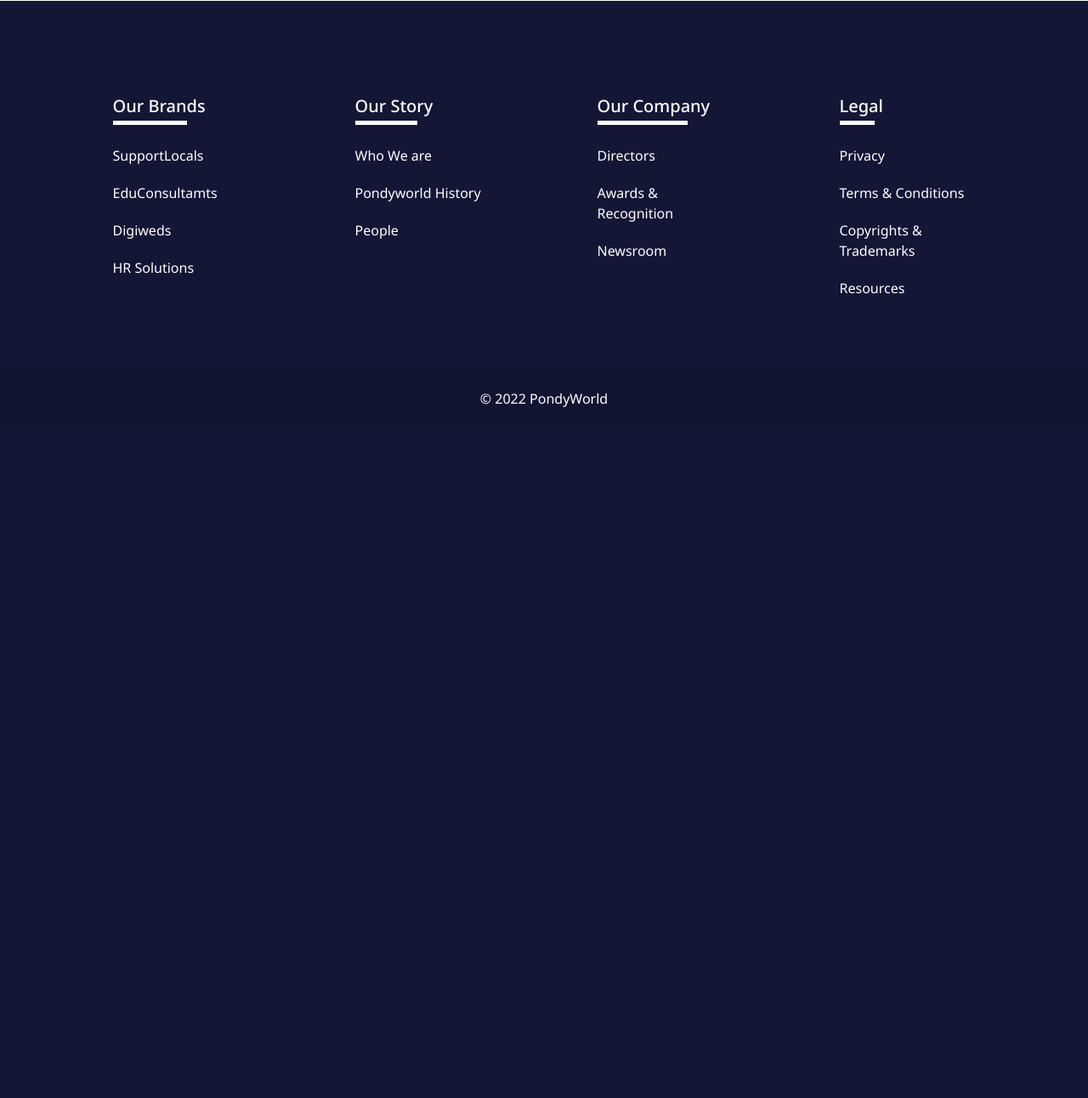
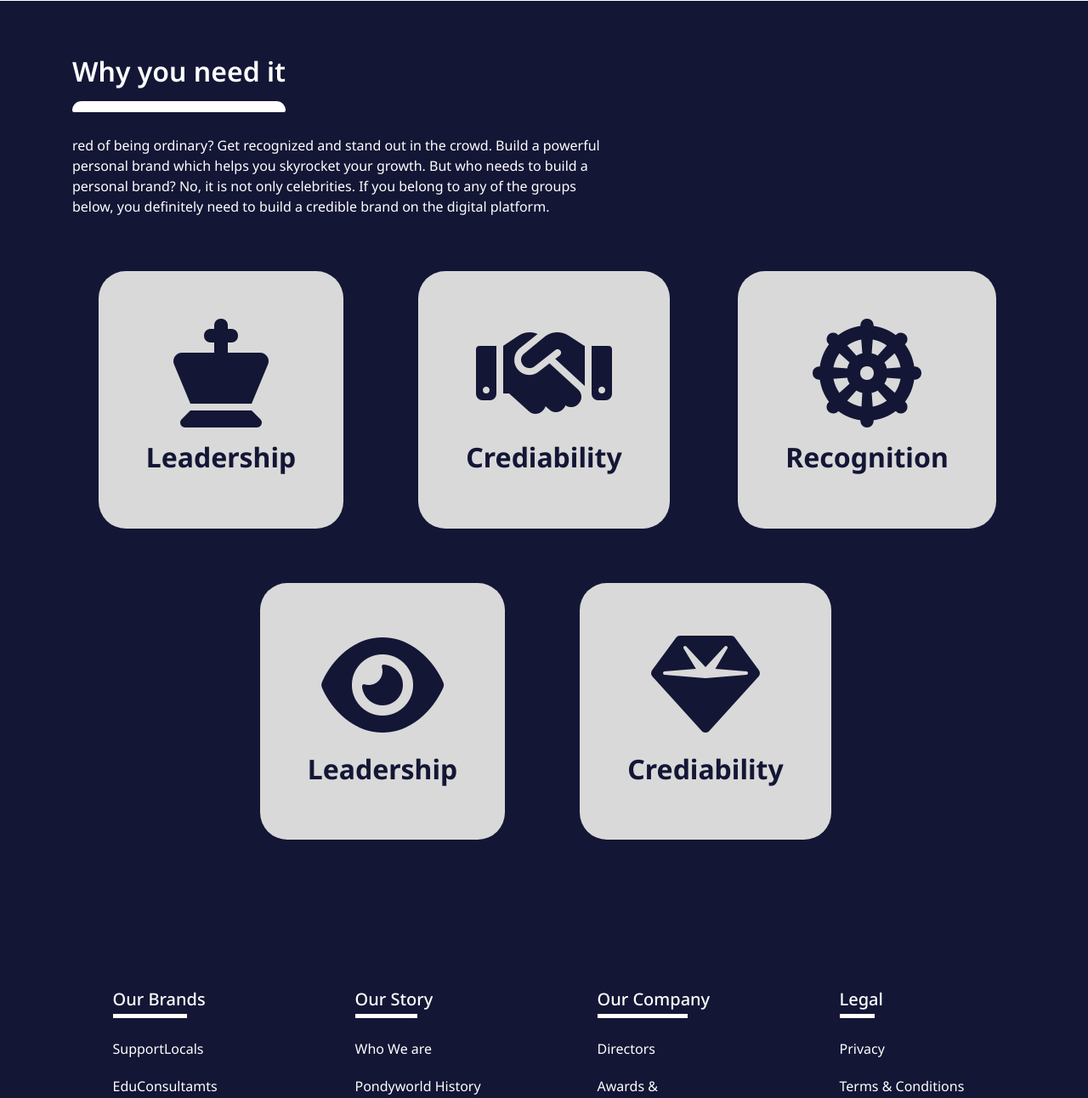
Before and after one commit to App-Web-Team/services-page, a PHP site: page / in a window 1280 px wide. Shown: the part 1896-3188 px from the top of the page at 85% size. Before the commit the page ends 2375 px from the top, so only its background shows below. Run offline with PHP 8.4, Linux system fonts and the light colour scheme; some libraries are stand-ins or nearby versions.

Commit message:
why section added

```diff
--- /dev/null
+++ b/assets/styles/style-why.css
@@ -0,0 +1,59 @@
+#why-section {
+    padding: 4rem 0;
+}
+
+.why-text {
+    color: #fff;
+    font-weight: 600;
+    position: relative;
+    display: inline-block;
+}
+
+.why-text::after {
+    position: absolute;
+    content: "";
+    height: 13px;
+    width: 100%;
+    background: #fff;
+    left: 0;
+    top: 140%;
+    border-radius: 25px 25px 5px 5px;
+}
+
+.why-content {
+    color: #fff;
+    font-weight: 400;
+    margin-top: 3rem;
+}
+
+/* card design */
+
+.card-row {
+    margin-top: 4rem;
+}
+
+.why-col {
+    display: flex;
+    justify-content: center;
+}
+
+.why-box {
+    background-color: #D9D9D9;
+    text-align: center;
+    padding: 3.5rem 3.5rem;
+    border-radius: 2rem;
+}
+
+.why-box i {
+    color: var(--primary-color);
+    font-size: 8rem;
+    display: block;
+}
+
+.why-box h2 {
+    color: var(--primary-color);
+    text-transform: capitalize;
+    font-weight: 700;
+    display: inline-block;
+    margin-top: 1rem;
+}
--- a/index.php
+++ b/index.php
@@ -25,6 +25,7 @@
     <?php
     include "sections/notification-bar.php";
     include "sections/header.php";
+    include "sections/why-section.php";
     include "sections/footer.php";
     ?>
 
--- /dev/null
+++ b/sections/why-section.php
@@ -0,0 +1,50 @@
+<link rel="stylesheet" href="assets/styles/style-why.css">
+
+<section id="why-section">
+    <div class="container">
+        <div class="row">
+            <div class="col-md-7">
+                <h2 class="why-text">
+                    Why you need it
+                </h2>
+                <p class="why-content">
+                    red of being ordinary? Get recognized and stand out in the crowd. Build a powerful personal brand which helps you skyrocket your growth. But who needs to build a personal brand? No, it is not only celebrities. If you belong to any of the groups below, you definitely need to build a credible brand on the digital platform.
+                </p>
+            </div>
+        </div>
+        <div class="row card-row justify-content-center">
+            <div class="col why-col">
+                <div class="why-box">
+                    <i class="fa-solid fa-chess-king"></i>
+                    <h2>leadership</h2>
+                </div>
+            </div>
+            <div class="col why-col">
+                <div class="why-box">
+                    <i class="fa-solid fa-handshake"></i>
+                    <h2>Crediability</h2>
+                </div>
+            </div>
+            <div class="col why-col">
+                <div class="why-box">
+                    <i class="fa-solid fa-dharmachakra"></i>
+                    <h2>Recognition</h2>
+                </div>
+            </div>
+        </div>
+        <div class="row card-row justify-content-center">
+            <div class="col-4 why-col">
+                <div class="why-box">
+                    <i class="fa-solid fa-eye"></i>
+                    <h2>leadership</h2>
+                </div>
+            </div>
+            <div class="col-4 why-col">
+                <div class="why-box">
+                    <i class="fa-solid fa-gem"></i>
+                    <h2>Crediability</h2>
+                </div>
+            </div>
+        </div>
+    </div>
+</section>
```
Also changed, not shown: assets/images/handshake.svg (added), assets/images/leadership.svg (added), assets/images/sheriff.svg (added).
